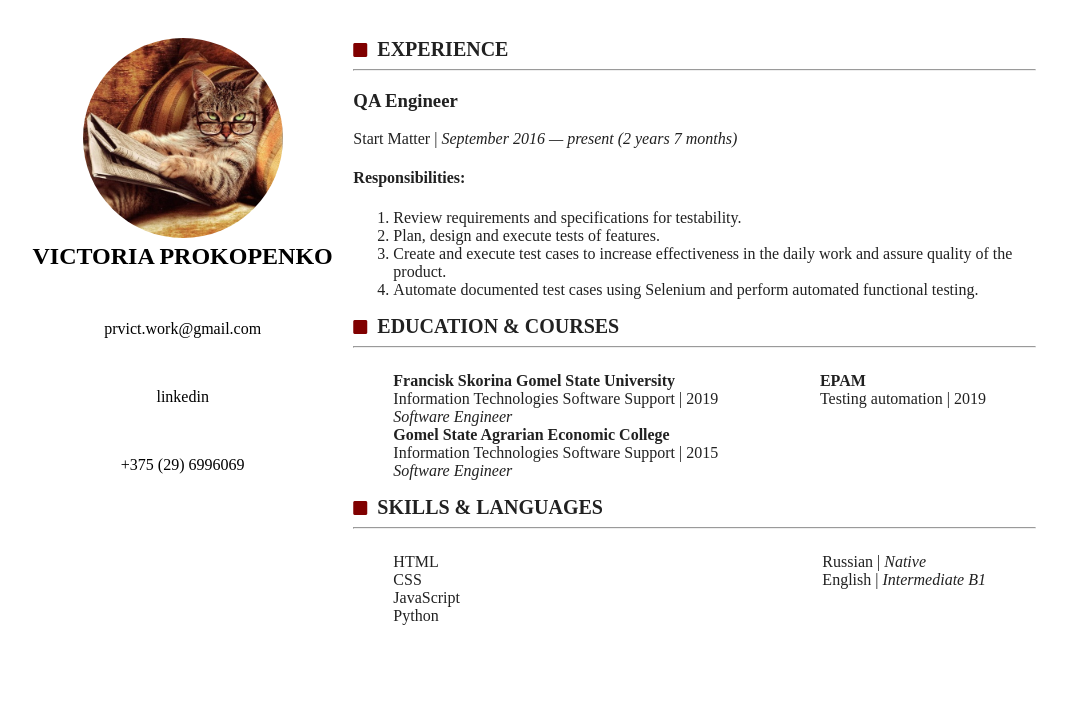
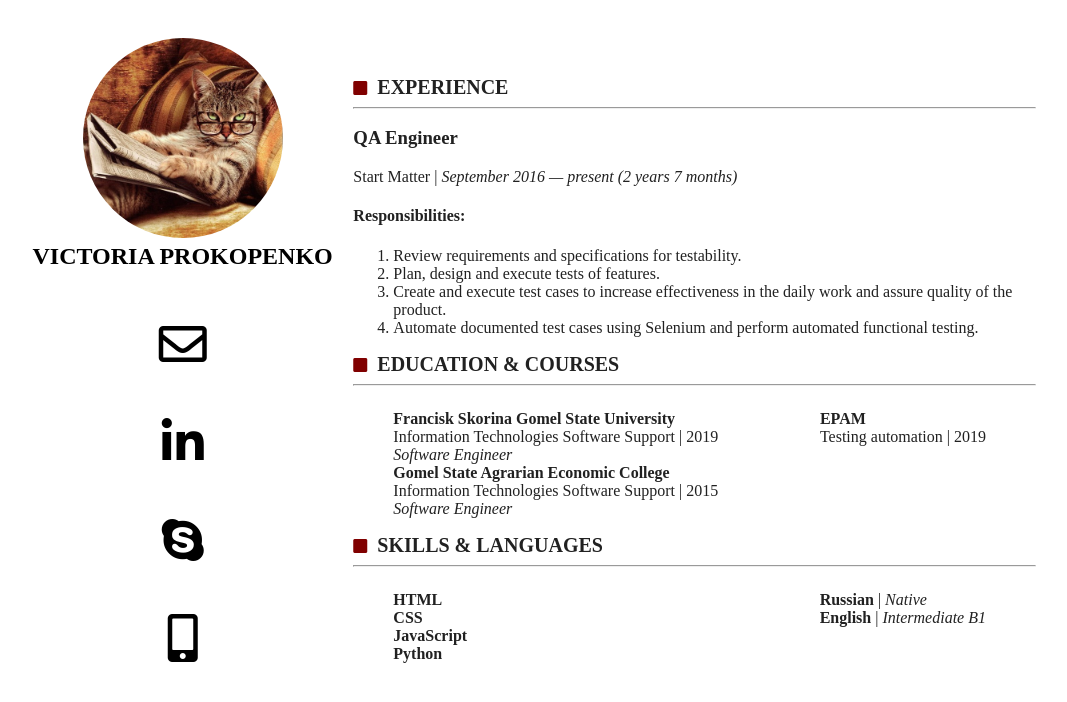
Before and after one commit to pr-victoria/rsschool-2019Q1-cv, a plain HTML site: page index.html in a window 1280 px wide. Shown: the whole page, without its empty margins (116-1183 px from the left). Drawn offline with Linux system fonts and the light colour scheme; a web font is replaced by a local one.

Commit message:
style: add contact icons

```diff
--- a/index.html
+++ b/index.html
@@ -18,9 +18,10 @@
                     <h1>Victoria Prokopenko</h1>
                 </div>
                 <ul>
-                    <li><a href="mailto:prvict.work@gmail.com" target="_blank">prvict.work@gmail.com</a></li>
-                    <li><a href="https://www.linkedin.com/in/prvictoria" target="_blank">linkedin</a></li>
-                    <li><a href="tel:+375296996069" target="_blank">+375 (29) 6996069</a></li>
+                    <li><a href="mailto:prvict.work@gmail.com"><i class="far fa-envelope"></i><br></a></li>
+                    <li><a href="https://www.linkedin.com/in/prvictoria" target="_blank"><i class="fab fa-linkedin-in"></i><br></a></li>
+                    <li><a href="skype:pr_victoriaa"><i class="fab fa-skype"></i><br></a></li>
+                    <li><a href="tel:+375296996069"><i class="fas fa-mobile-alt"></i><br></a></li>
                 </ul>
             </div>
         </aside>
@@ -64,16 +65,18 @@
                 <hr>
                 <div class="left-column">
                     <ul>
+                        <strong>
                         <li>HTML</li>
                         <li>CSS</li>
                         <li>JavaScript</li>
                         <li>Python</li>
+                        </strong>
                     </ul>
                 </div>
                 <div class="right-column">
                     <ul>
-                        <li>Russian | <em>Native</em></li>
-                        <li>English | <em>Intermediate B1</em></li>
+                        <li><strong>Russian</strong> | <em>Native</em></li>
+                        <li><strong>English</strong> | <em>Intermediate B1</em></li>
                     </ul>
                 </div>
             </div>
--- a/style.css
+++ b/style.css
@@ -63,7 +63,7 @@ main {
     flex-direction: column;
     background-color: #ffffff;
     color: #212121;
-    padding: 10mm 0mm;
+    padding: 20mm 0mm;
   }
 
 h1 {
@@ -76,7 +76,7 @@ h1 {
     text-transform: uppercase;
 }
 
-.fas {
+.fa-square {
     padding-right: 10px;
     vertical-align: text-top;
     color: maroon;
@@ -91,3 +91,9 @@ h1 {
     float: right;
     padding-right: 50px;
 }
+
+.far,
+.fab,
+.fa-mobile-alt {
+    font-size: -webkit-xxx-large;
+}
```
